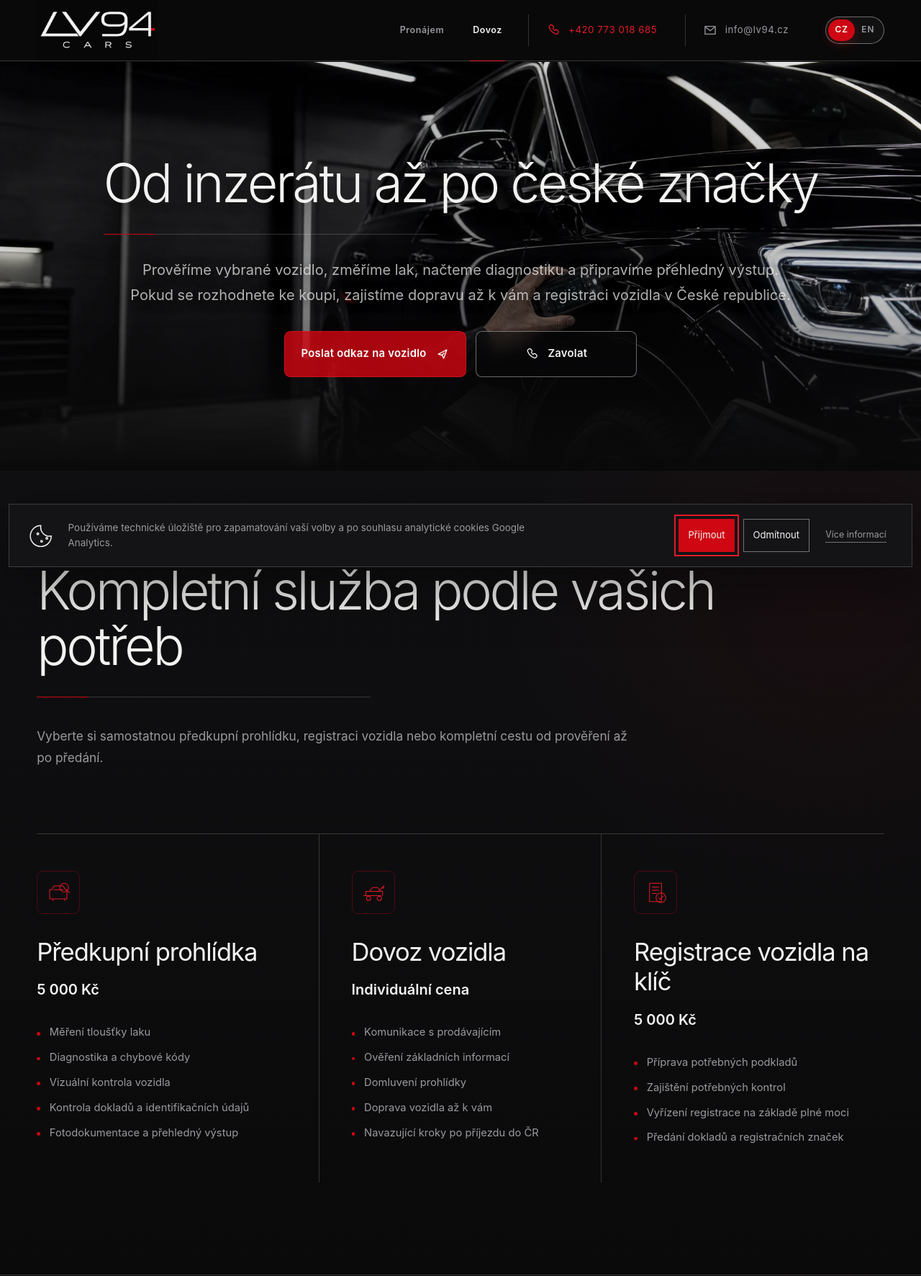
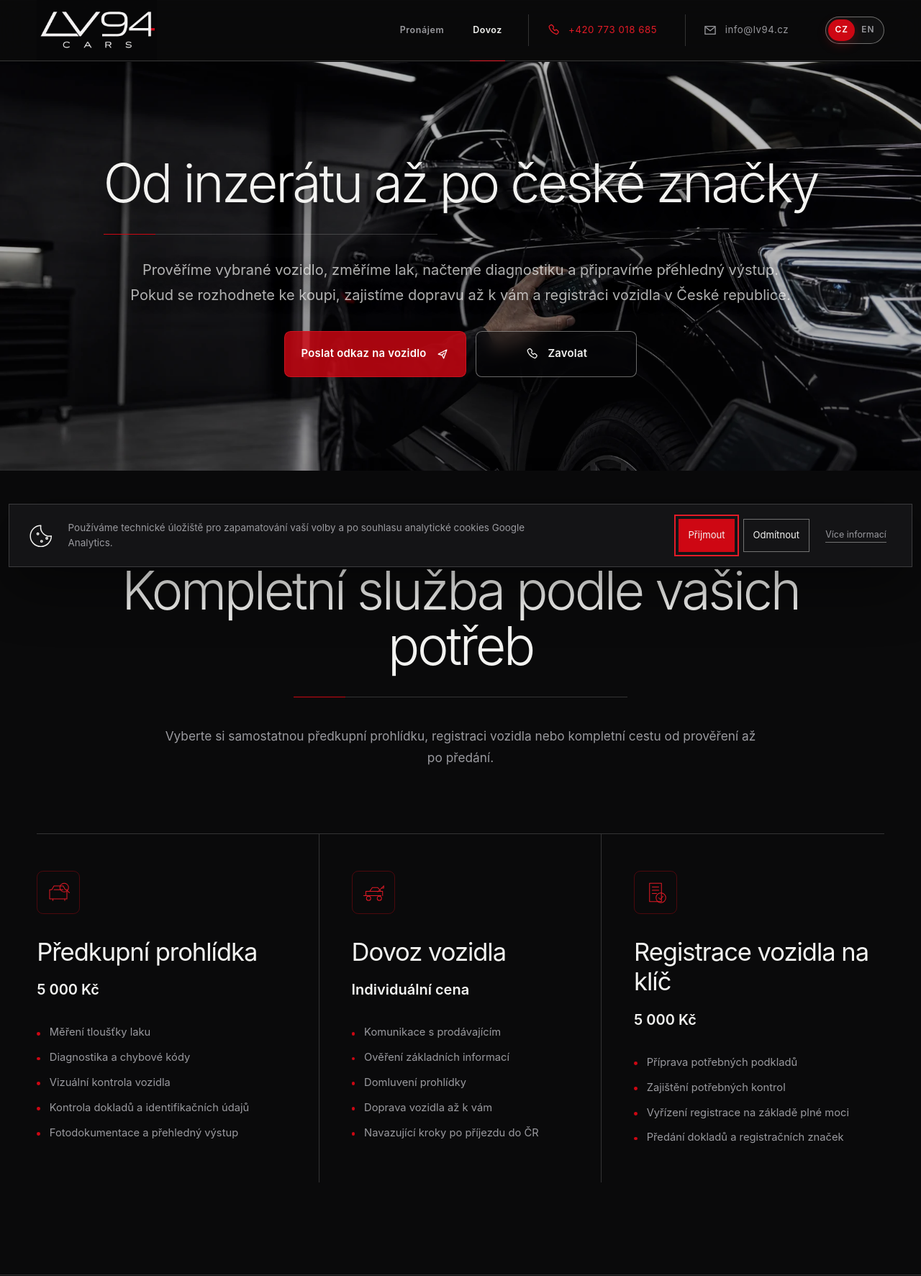
Before and after one commit to lukasveteska-hue/lv94web, a PHP site: page /dovoz-vozidel.html in a window 1280 px wide. Shown: the top 1773 px of the page at 72% size. Run offline with PHP 8.4, Linux system fonts and the light colour scheme.

Commit message:
Flatten section backgrounds and center section headings

```diff
--- a/src/css/style.css
+++ b/src/css/style.css
@@ -35,9 +35,7 @@ body {
     min-width: 20rem;
     margin: 0;
     overflow-x: hidden;
-    background:
-        radial-gradient(circle at 76% 20%, rgba(255, 255, 255, 0.025), transparent 26rem),
-        var(--color-bg);
+    background: var(--color-bg);
     color: var(--color-text);
     font-family: Inter, ui-sans-serif, -apple-system, BlinkMacSystemFont, "Segoe UI", Helvetica, Arial, sans-serif;
     font-size: 1rem;
@@ -398,9 +396,7 @@ img {
     position: absolute;
     z-index: -1;
     inset: 0;
-    background:
-        linear-gradient(180deg, rgba(10, 10, 11, 0.02) 0%, rgba(10, 10, 11, 0.03) 52%, rgba(10, 10, 11, 0.32) 70%, rgba(10, 10, 11, 0.78) 88%, var(--color-bg) 100%),
-        radial-gradient(ellipse at 50% 46%, rgba(5, 5, 6, 0.4) 0%, rgba(5, 5, 6, 0.14) 62%, rgba(5, 5, 6, 0.01) 100%);
+    background: rgba(10, 10, 11, 0.28);
     content: "";
     pointer-events: none;
 }
@@ -590,13 +586,28 @@ img {
     overflow: hidden;
     scroll-margin-top: calc(var(--header-height) + 1rem);
     border-top: 1px solid rgba(243, 243, 241, 0.08);
-    background:
-        radial-gradient(circle at 86% 18%, rgba(206, 7, 19, 0.055), transparent 27rem),
-        linear-gradient(180deg, var(--color-surface-soft), var(--color-bg));
+    background: var(--color-bg);
 }
 
 .section-heading {
     max-width: 76rem;
+    margin-inline: auto;
+}
+
+.section-title--centered {
+    text-align: center;
+}
+
+.section-title--centered + .heading-rule {
+    margin-inline: auto;
+}
+
+.section-heading--full {
+    grid-column: 1 / -1;
+}
+
+.service-bridge-copy {
+    text-align: center;
 }
 
 .heading-rule {
@@ -2142,9 +2137,7 @@ img {
 
 /* Vehicle import and inspection */
 .import-page {
-    background:
-        radial-gradient(circle at 82% 18%, rgba(206, 7, 19, 0.045), transparent 30rem),
-        var(--color-bg);
+    background: var(--color-bg);
 }
 
 .import-hero .hero-image {
@@ -2155,19 +2148,18 @@ img {
 
 .import-services {
     border-bottom: 1px solid var(--color-border);
-    background:
-        radial-gradient(circle at 90% 16%, rgba(206, 7, 19, 0.05), transparent 28rem),
-        linear-gradient(180deg, var(--color-surface-soft), var(--color-bg));
+    background: var(--color-bg);
 }
 
 .import-section-heading {
     max-width: 70rem;
+    text-align: center;
 }
 
 .import-section-heading > p,
 .inspection-detail-copy > p {
     max-width: 52rem;
-    margin: clamp(1.75rem, 3vw, 2.5rem) 0 0;
+    margin: clamp(1.75rem, 3vw, 2.5rem) auto 0;
     color: var(--color-muted);
     font-size: clamp(0.98rem, 1.35vw, 1.12rem);
     line-height: 1.75;
--- a/src/dovoz-vozidel.html
+++ b/src/dovoz-vozidel.html
@@ -27,7 +27,7 @@
     <link rel="icon" href="favicon.ico" sizes="any">
     <link rel="icon" type="image/png" sizes="32x32" href="assets/images/favicon-32x32.png">
     <link rel="apple-touch-icon" sizes="180x180" href="assets/images/apple-touch-icon.png">
-    <link rel="stylesheet" href="css/style.css?v=20261116-nav-1">
+    <link rel="stylesheet" href="css/style.css?v=20261116-flat-1">
     <script src="js/script.js?v=20261103-language-1" defer></script>
 </head>
 <body class="import-page">
@@ -101,7 +101,7 @@
         <section class="import-services section-space" id="sluzby" aria-labelledby="import-services-title">
             <div class="site-shell">
                 <div class="section-heading import-section-heading" data-reveal="section">
-                    <h2 class="section-title" id="import-services-title" data-i18n="importServicesTitle">Kompletní služba podle vašich potřeb</h2>
+                    <h2 class="section-title section-title--centered" id="import-services-title" data-i18n="importServicesTitle">Kompletní služba podle vašich potřeb</h2>
                     <span class="heading-rule" aria-hidden="true"></span>
                     <p data-i18n="importServicesIntro">Vyberte si samostatnou předkupní prohlídku, registraci vozidla nebo kompletní cestu od prověření až po předání.</p>
                 </div>
@@ -156,9 +156,11 @@
 
         <section class="inspection-detail section-space" aria-labelledby="inspection-detail-title">
             <div class="site-shell inspection-detail-layout">
+                <div class="section-heading--full" data-reveal="section">
+                    <h2 class="section-title section-title--centered" id="inspection-detail-title" data-i18n="inspectionDetailTitle">Prověříme to podstatné</h2>
+                    <span class="heading-rule" aria-hidden="true"></span>
+                </div>
                 <div class="inspection-detail-copy" data-reveal="section">
-                    <h2 class="section-title" id="inspection-detail-title" data-i18n="inspectionDetailTitle">Prověříme to podstatné</h2>
-                    <span class="heading-rule" aria-hidden="true"></span>
                     <p data-i18n="inspectionDetailLead">Výsledkem není jen rychlý pohled na vůz. Dostanete konkrétní informace, které vám pomohou rozhodnout se před koupí.</p>
                 </div>
                 <dl class="inspection-points" data-reveal="stagger">
@@ -185,7 +187,7 @@
         <section class="import-process section-space" aria-labelledby="import-process-title">
             <div class="site-shell">
                 <div class="process-heading" data-reveal="section">
-                    <h2 class="section-title" id="import-process-title" data-i18n="importProcessTitle">Jednoduchý postup</h2>
+                    <h2 class="section-title section-title--centered" id="import-process-title" data-i18n="importProcessTitle">Jednoduchý postup</h2>
                     <span class="heading-rule heading-rule--centered" aria-hidden="true"></span>
                     <p data-i18n="importProcessLead">Od prvního kontaktu až po předání vozidla.</p>
                 </div>
@@ -202,8 +204,8 @@
 
         <section class="import-terms section-space" aria-labelledby="import-terms-title">
             <div class="site-shell import-terms-layout">
-                <div class="import-terms-heading" data-reveal="section">
-                    <h2 class="section-title" id="import-terms-title" data-i18n="importTermsTitle">Jasné podmínky předem</h2>
+                <div class="section-heading--full" data-reveal="section">
+                    <h2 class="section-title section-title--centered" id="import-terms-title" data-i18n="importTermsTitle">Jasné podmínky předem</h2>
                     <span class="heading-rule" aria-hidden="true"></span>
                 </div>
                 <div class="import-price-summary" data-reveal="stagger">
@@ -221,7 +223,7 @@
 
         <section class="contact section-space" aria-labelledby="contact-title">
             <div class="site-shell contact-inner" data-reveal="section">
-                <h2 class="section-title" id="contact-title" data-i18n="contactTitle">Kontakt</h2>
+                <h2 class="section-title section-title--centered" id="contact-title" data-i18n="contactTitle">Kontakt</h2>
                 <span class="heading-rule heading-rule--centered" aria-hidden="true"></span>
                 <p class="contact-intro" data-i18n="importContactIntro">Pošlete nám odkaz na vozidlo nebo svou představu. Ozveme se vám a domluvíme další postup.</p>
                 <div class="contact-actions">
```
Also changed, not shown: other parts of src/css/style.css (+6 -36 lines), PROJECT_CONTEXT.md (+2 -3 lines), src/cookies.html (+5 -5 lines), src/index.html (+8 -6 lines), src/privacy.html (+8 -8 lines).
